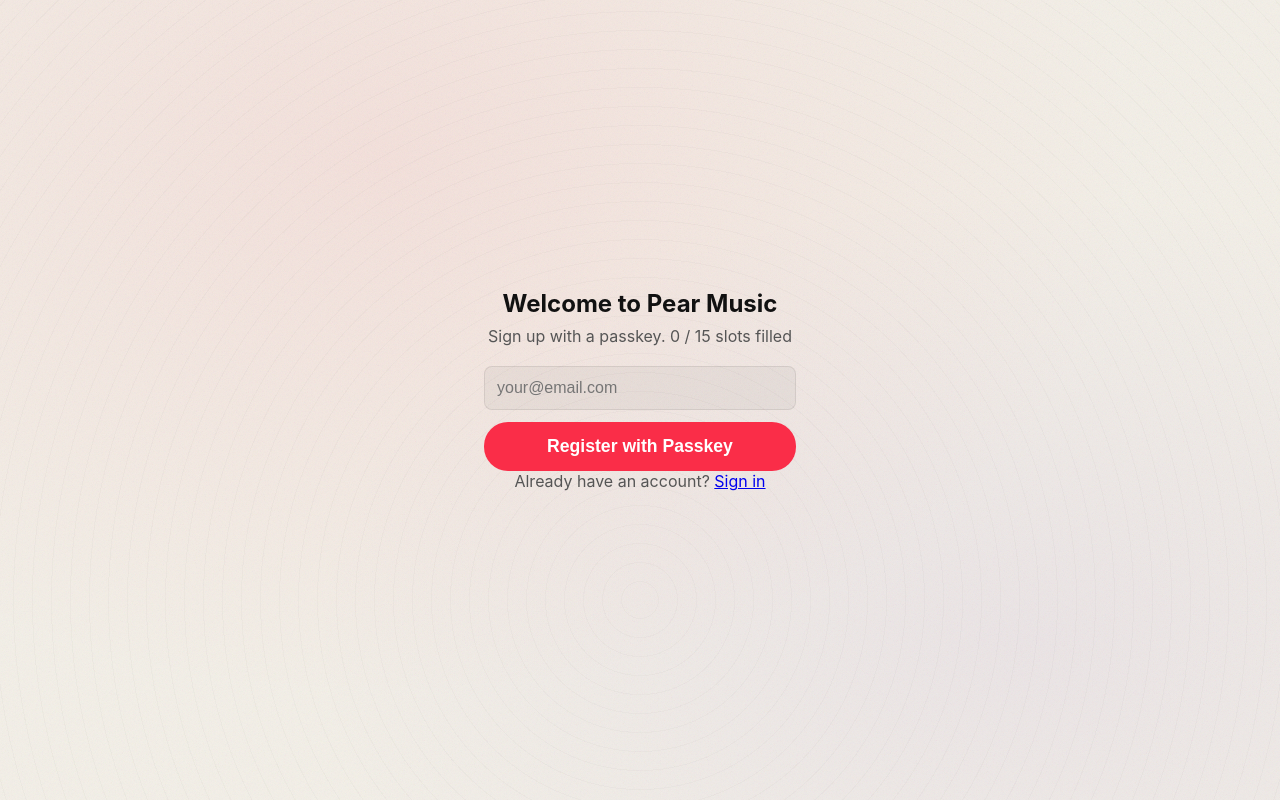
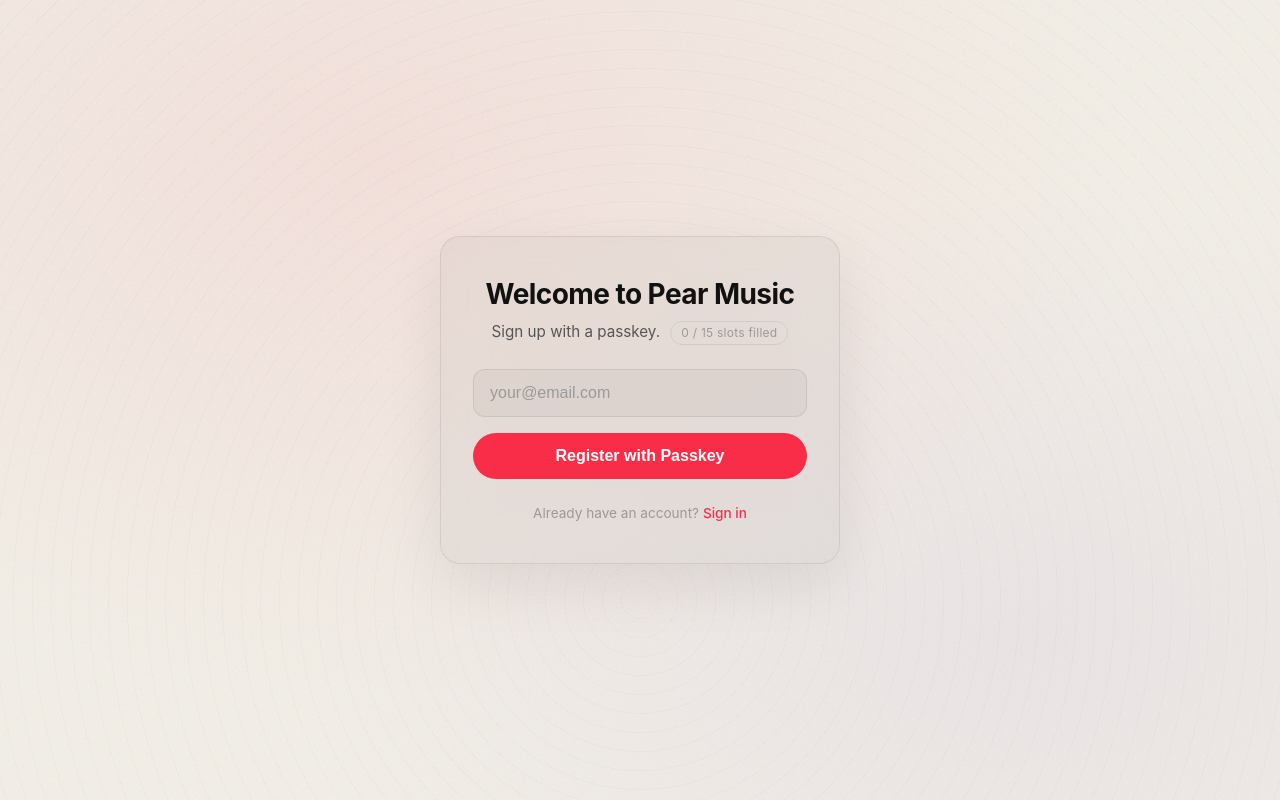
Before and after one commit to micmnm/pear-music, a website built with Vite: page index.html in a window 1280 px wide. Built offline with nearby package versions, Linux system fonts and the light colour scheme; some packages are replaced by stand-ins of ours; no server answers; the database is empty.

Commit message:
style(auth): polish signup/login card with backdrop, focus state, secondary button

```diff
--- a/src/client/style.css
+++ b/src/client/style.css
@@ -104,31 +104,88 @@ body::after {
 /* === Auth === */
 .auth-container {
   text-align: center;
-  padding: 24px;
-  max-width: 360px;
+  padding: 40px 32px;
+  max-width: 400px;
+  width: 100%;
+  margin: 0 24px;
+  background: var(--bg-card);
+  border: 1px solid var(--border);
+  border-radius: 20px;
+  backdrop-filter: blur(20px);
+  -webkit-backdrop-filter: blur(20px);
+  box-shadow: 0 20px 60px rgba(0, 0, 0, 0.25);
+}
+
+@media (prefers-color-scheme: light) {
+  .auth-container {
+    box-shadow: 0 20px 60px rgba(0, 0, 0, 0.08);
+  }
 }
 
 .auth-container h1 {
-  font-size: 1.5rem;
-  margin-bottom: 8px;
+  font-size: 1.75rem;
+  margin-bottom: 10px;
+  letter-spacing: -0.02em;
 }
 
 .auth-container p {
   color: var(--text-secondary);
-  margin-bottom: 20px;
+  margin-bottom: 24px;
+  font-size: 0.95rem;
+  line-height: 1.5;
 }
 
 .auth-container input {
   width: 100%;
-  padding: 12px;
+  padding: 14px 16px;
   border: 1px solid var(--border);
-  border-radius: 8px;
+  border-radius: 12px;
   background: var(--bg-input);
   color: var(--text);
   font-size: 1rem;
-  margin-bottom: 12px;
+  margin-bottom: 16px;
+  outline: none;
+  transition: border-color 0.15s, background 0.15s;
 }
 
+.auth-container input:focus {
+  border-color: var(--accent);
+}
+
+.auth-container input::placeholder {
+  color: var(--text-muted);
+}
+
+#signup-slots {
+  display: inline-block;
+  font-size: 0.75rem;
+  color: var(--text-muted);
+  padding: 2px 10px;
+  border: 1px solid var(--border);
+  border-radius: 999px;
+  margin-left: 6px;
+  vertical-align: middle;
+  letter-spacing: 0.02em;
+}
+
+.auth-container .muted {
+  font-size: 0.85rem;
+  color: var(--text-muted);
+  margin-top: 24px;
+  margin-bottom: 0;
+}
+
+.auth-container .muted a {
+  color: var(--accent);
+  text-decoration: none;
+  font-weight: 500;
+}
+
+.auth-container .muted a:hover {
+  text-decoration: underline;
+}
+
+/* === Buttons === */
 .btn-primary {
   width: 100%;
   background: var(--accent);
@@ -136,14 +193,35 @@ body::after {
   border: none;
   border-radius: 24px;
   padding: 14px;
-  font-size: 1.1rem;
+  font-size: 1rem;
   font-weight: 600;
   cursor: pointer;
-  transition: background 0.2s;
+  transition: background 0.2s, transform 0.1s;
 }
 
 .btn-primary:hover {
   background: var(--accent-hover);
+}
+
+.btn-primary:active {
+  transform: scale(0.98);
+}
+
+.btn-secondary {
+  background: var(--bg-input);
+  color: var(--text);
+  border: 1px solid var(--border);
+  border-radius: 10px;
+  padding: 10px 16px;
+  font-size: 0.9rem;
+  font-weight: 500;
+  cursor: pointer;
+  transition: background 0.15s, border-color 0.15s;
+}
+
+.btn-secondary:hover {
+  background: var(--bg-card);
+  border-color: var(--text-muted);
 }
 
 .error-text {
```
